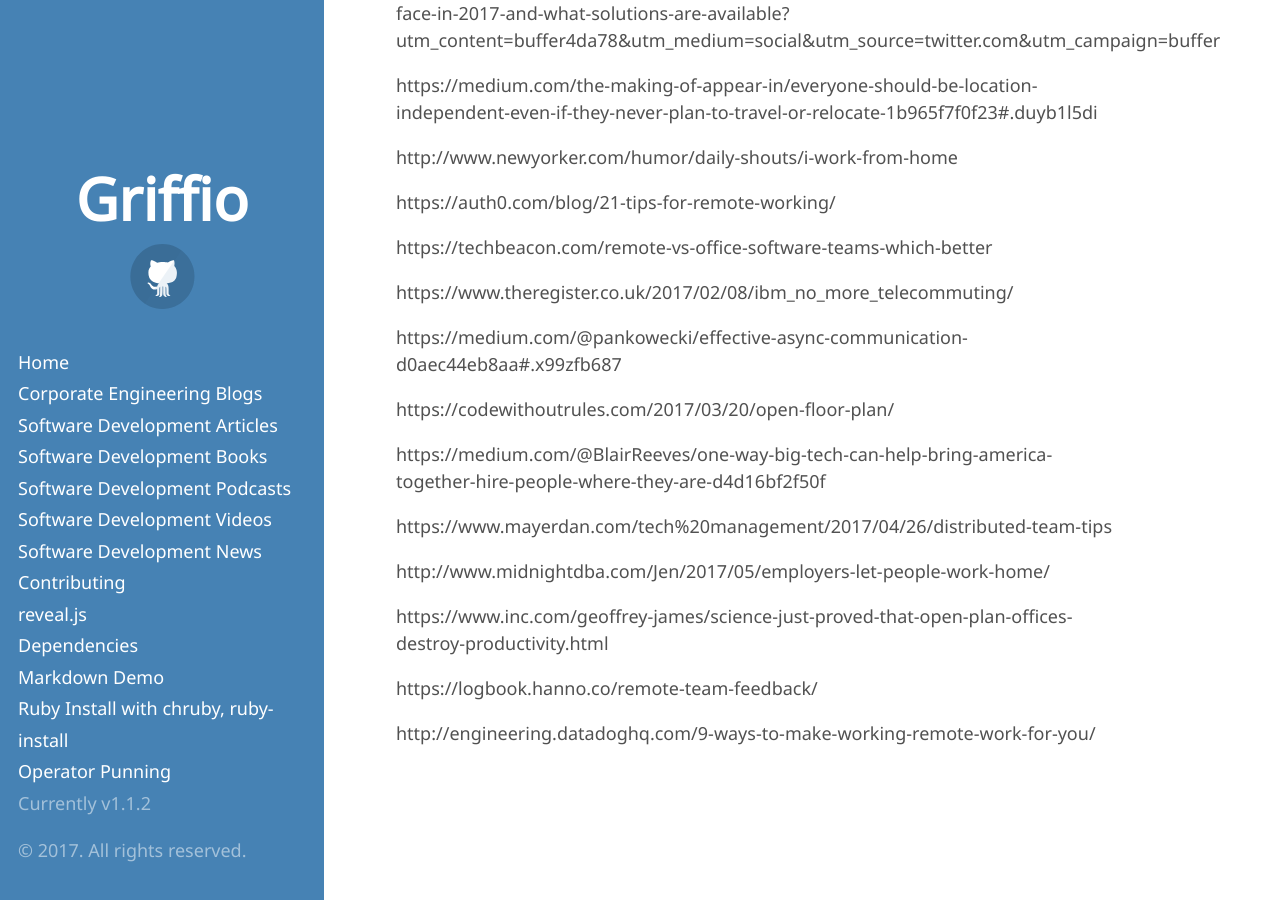
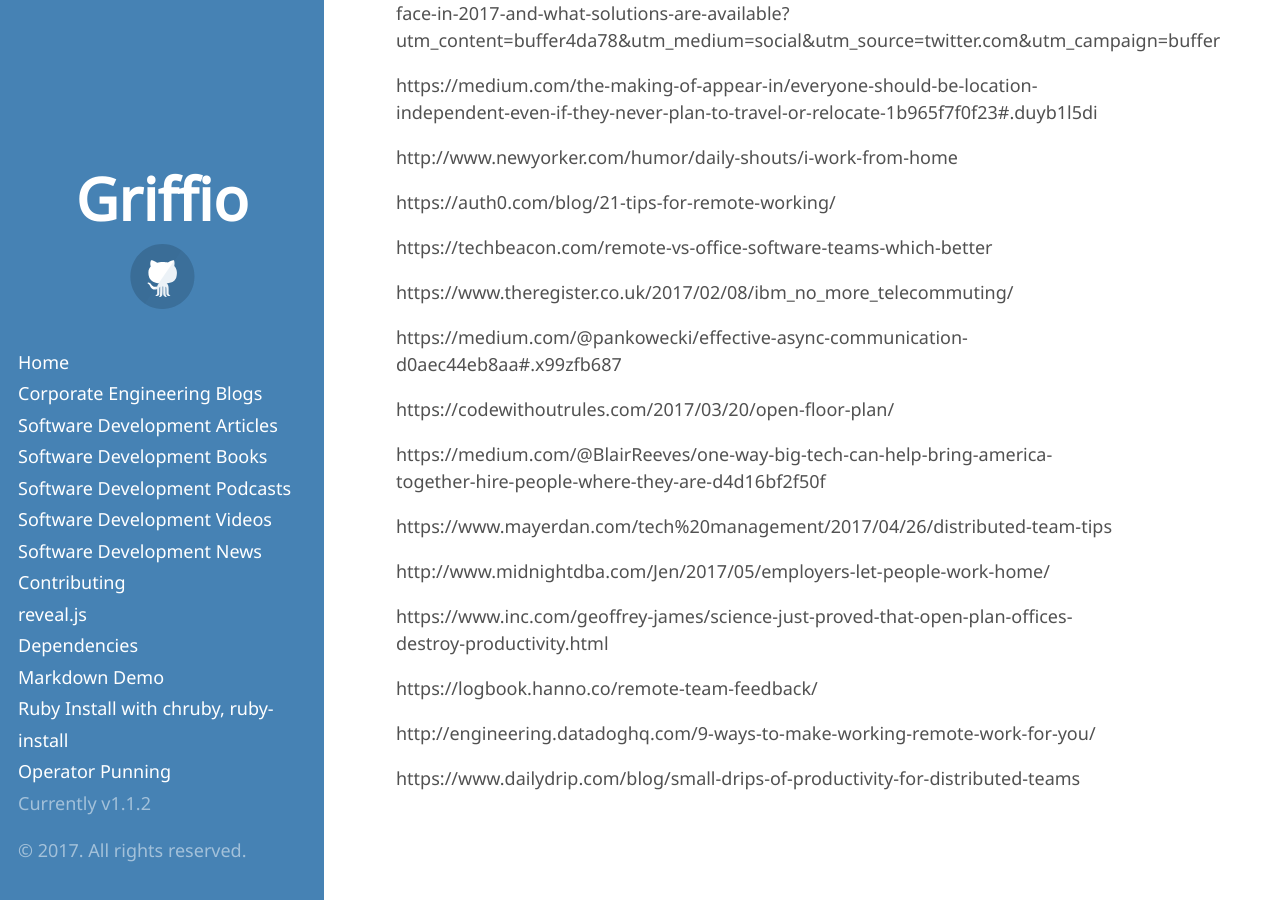
Before and after one commit to griffio/griffio.github.io, a Jekyll site: the page built from distributed_and_remote.md, in a window 1280 px wide and 900 px high, scrolled down 5589 px. Built offline with Jekyll 4.4.1, drawn with Linux system fonts in a browser that asks for light colours; some web fonts are replaced; our own code applies the rules of GitHub Pages for plain Markdown files; some of the changed lines change nothing that is shown.

Commit message:
Update distributed_and_remote.md

```diff
--- a/distributed_and_remote.md
+++ b/distributed_and_remote.md
@@ -235,3 +235,5 @@ https://www.inc.com/geoffrey-james/science-just-proved-that-open-plan-offices-de
 https://logbook.hanno.co/remote-team-feedback/
 
 http://engineering.datadoghq.com/9-ways-to-make-working-remote-work-for-you/
+
+https://www.dailydrip.com/blog/small-drips-of-productivity-for-distributed-teams
```
